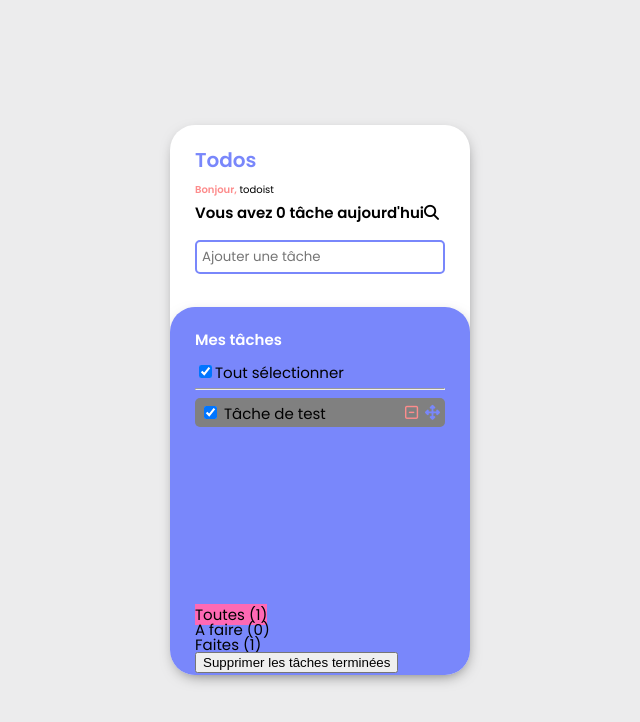
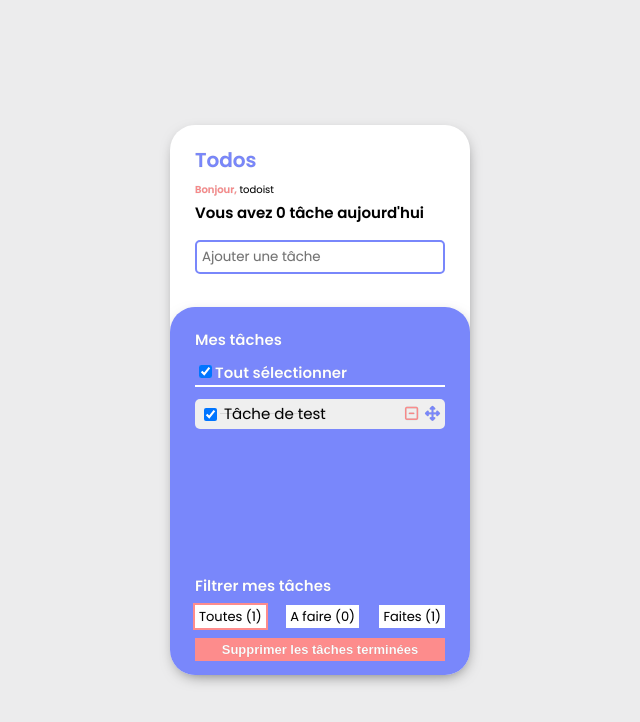
Before and after one commit to liaWrOte/TodoList_Vue.js, a Vue app: page / in a window 1280 px wide. Both pictures are taken after a click on the checkbox 530 px from the left and 412 px from the top of the page. Shown: the top 722 px of the page, without its empty margins (320-960 px from the left). Built offline with nearby package versions, Linux system fonts and the light colour scheme.

Commit message:
css ok manque draggable items et pixel perfect

```diff
--- a/src/components/Todos.vue
+++ b/src/components/Todos.vue
@@ -5,11 +5,10 @@
       <p class="intro"><span class="introHello">Bonjour,</span> todoist </p>
       <span class="todoCount">
         <strong>
-          Vous avez {{ remaining }} tâche aujourd'hui<span v-if="todos.length > 1">s</span>
+          Vous avez {{ remaining }} tâche<span v-if="todos.length > 1">s</span> aujourd'hui
           </strong>
       </span>
 
-      <i class="fas fa-search"></i>
       <input type="text" class="newTodo" placeholder="Ajouter une tâche" v-model="newTodo" @keyup.enter="addTodo">
     </header>
 
@@ -20,8 +19,8 @@
       <ul class="todo-list">
         <div class="selectAll">
           <input type="checkbox" v-model="allDone">
-          <span>Tout sélectionner</span>
-          <hr>
+          <span class="selectAllLabel">Tout sélectionner</span>
+          <hr class="divider">
 
         </div>
         <li class="todo" v-for="todo in filteredTodos" :key="todo.name" :class="{completed: todo.completed, editing: todo === editing}">
@@ -30,7 +29,7 @@
 
             <input type="checkbox" v-model="todo.completed" class="checkbox">
 
-            <span contenteditable="true" v-on:keydown.enter="doneEdit">
+            <span contenteditable="true" v-on:keydown.enter="doneEdit" :class="{striped : todo.completed}">
               {{ todo.name}}
             </span>
             </div>
@@ -44,13 +43,14 @@
 
       </ul>
     </div>
-    <footer class="footer" v-show="todos.length > 0">
-      <ul>
-        <li><a href="#" :class="{selected: filter === 'all'}" @click.prevent="filter = 'all'">Toutes<span v-if="todos.length > 0"> ({{ todos.length }})</span></a></li>
-        <li><a href="#" :class="{selected: filter === 'todo'}" @click.prevent="filter = 'todo'">A faire<span v-if="todos.length > 0"> ({{ remaining }})</span></a></li>
-        <li><a href="#" :class="{selected: filter === 'done'}" @click.prevent="filter = 'done'">Faites<span v-if="todos.length > 0"> ({{ completed }})</span></a></li>
+    <footer class="footer">
+      <span class="footerLabel" >Filtrer mes tâches</span>
+      <ul class="filter">
+        <li><a href="#" class="filterItem" :class="{selected: filter === 'all'}" @click.prevent="filter = 'all'">Toutes<span v-if="todos.length > 0"> ({{ todos.length }})</span></a></li>
+        <li><a href="#" class="filterItem" :class="{selected: filter === 'todo'}" @click.prevent="filter = 'todo'">A faire<span v-if="todos.length > 0"> ({{ remaining }})</span></a></li>
+        <li><a  class="filterItem" href="#" :class="{selected: filter === 'done'}" @click.prevent="filter = 'done'">Faites<span v-if="todos.length > 0"> ({{ completed }})</span></a></li>
       </ul>
-      <button @click.prevent="deleteDone" v-show="completed">Supprimer les tâches terminées</button>
+      <button @click.prevent="deleteDone" v-show="completed" class="deleteDoneTasks">Supprimer les tâches terminées</button>
     </footer>
   </section>
 </template>
--- a/src/components/styles/todos.css
+++ b/src/components/styles/todos.css
@@ -4,6 +4,9 @@ body {
   height: 100vh;
   font-family: 'Poppins', sans-serif;
   font-size: 15px;
+  -webkit-font-smoothing: antialiased;
+  -moz-osx-font-smoothing: grayscale;
+  -webkit-text-stroke: 0.45px rgba(0, 0, 0, 0.1);
 }
 
 .todoapp {
@@ -54,7 +57,7 @@ body {
   background-color: #7987FB;
   border-top-left-radius: 25px;
   border-top-right-radius: 25px;
-  height: 50%;
+  height: 45%;
   padding: 25px;
   -webkit-box-shadow: 1px 5px 15px -6px rgba(0,0,0,0.61);
   box-shadow: 1px 5px 15px -6px rgba(0,0,0,0.61);
@@ -64,6 +67,26 @@ body {
   color: #FFFFFF;
   font-weight: 900;
   margin-bottom: 15px;
+}
+
+.task {
+  line-height: 20px;
+  vertical-align: middle;
+}
+
+.checkbox {
+  vertical-align: bottom;
+}
+.selectAllLabel {
+  color: #FFFFFF;
+  font-weight: 600;
+}
+
+.divider {
+  color: #FFFFFF;
+  margin: 4px 0 12px 0;
+  background-color: #FFFFFF;
+  border: solid 1px #FFFFFF;
 }
 
 .newTodo {
@@ -101,14 +124,51 @@ margin-left: 7px;
 
 .footer {
   background-color: #7987FB;
-  height: 27%;
+  height: 28%;
   overflow: hidden;
   padding: 25px;
+  margin-top: -1px;
 }
 .completed {
-  background-color: grey;
+  background-color: #EFEFEF;
+}
+
+.striped {
+  text-decoration: line-through;
 }
 
 .selected {
-  background-color: hotpink;
+  outline: solid 2px #FD8C8C;
 }
+
+.footerLabel {
+  color: #FFFFFF;
+  font-weight: 900;
+}
+
+.filter {
+  display: flex;
+  justify-content: space-between;
+  margin-top: 15px;
+}
+
+.filterItem {
+  background-color: #FFFFFF;
+  font-size: 13px;
+  padding: 2px 4px;
+}
+
+.deleteDoneTasks {
+  margin-top: 15px;
+  background-color: #FD8C8C;
+  border: none;
+  color: #FFFFFF;
+  font-weight: 900;
+  padding: 2px 4px;
+  font-size: 13px;
+  width: 100%;
+}
+
+.deleteDoneTasks {
+  border: solid 2px #FD8C8C;
+}
```
